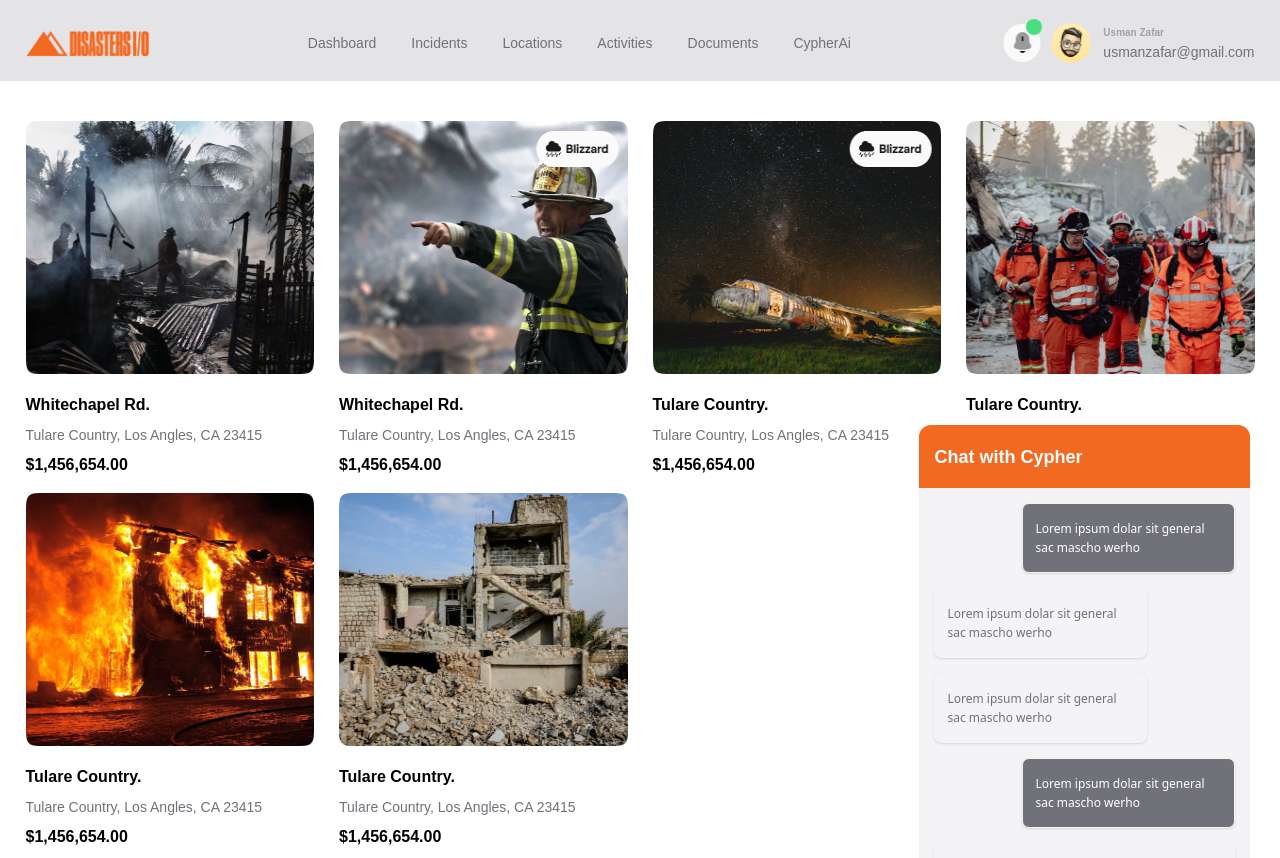
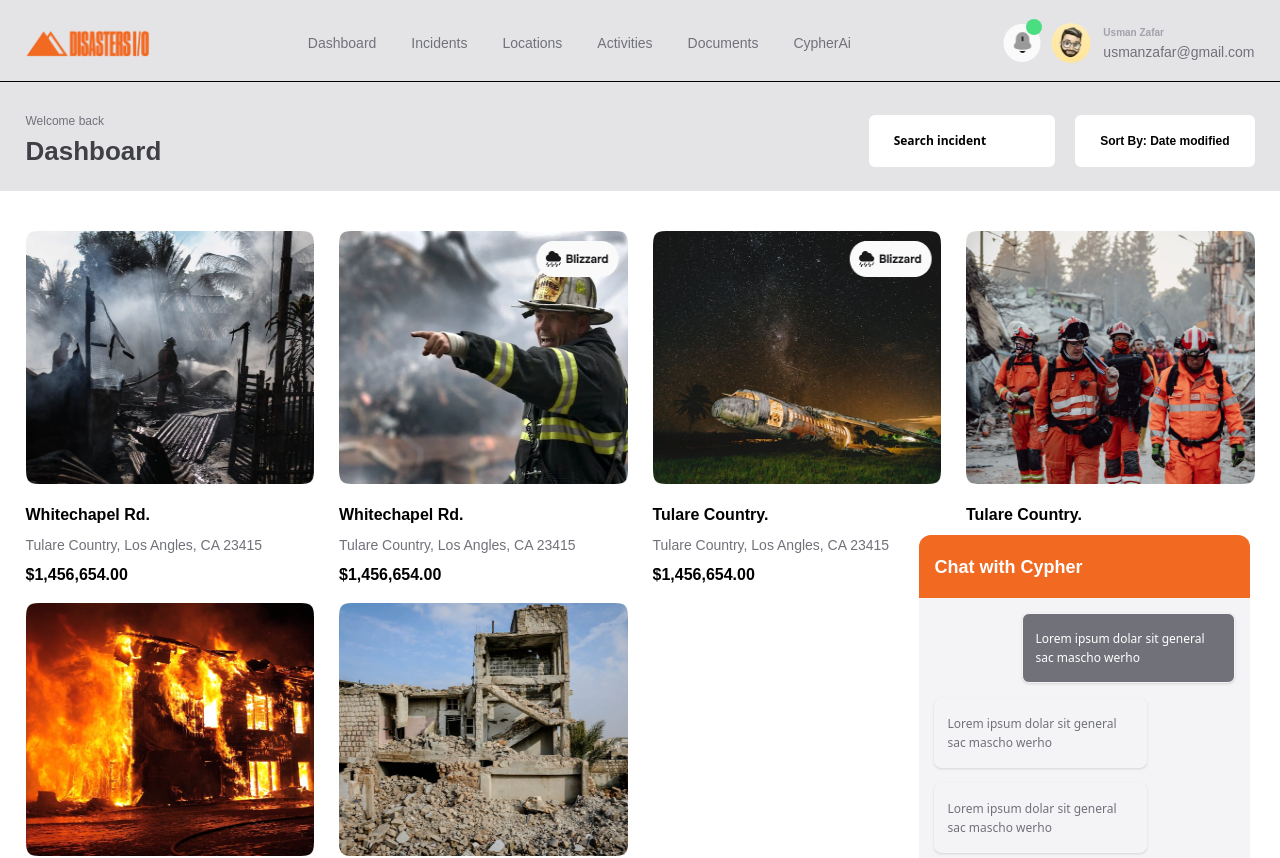
Before and after one commit to DeveloperMokchhedul/reactassainment1, a React (Vite) app: page / in a window 1280 px wide. Shown: the top 858 px of the page. Built offline with nearby package versions, Linux system fonts and the light colour scheme.

Commit message:
secondary navbar creation successfully  and add logic

```diff
--- a/src/App.jsx
+++ b/src/App.jsx
@@ -7,21 +7,31 @@ import Locations from './pages/Locations'
 import Activities from './pages/Activities'
 import Documents from './pages/Documents'
 import CypherAi from './pages/CypherAi'
-import Navbar from './components/Navbar'
+import Navbar from './components/navbar/Navbar'
+import SecondaryNavbar from './components/navbar/SecondaryNavbar'
+import GetStartPage from './components/Incidents/GetStartPage'
 
 function App() {
   return (
     <>
-    <Navbar />
-    <Routes>
-      <Route path='/' element = {<Dashboard />} />
-      <Route path='/incidents' element = {<Incidents />} />
-      <Route path='/locations' element = {<Locations />} />
-      <Route path='/activities' element = {<Activities />} />
-      <Route path='/documents' element = {<Documents />} />
-      <Route path='/cypherai' element = {<CypherAi />} />
-      <Route path='*' element = {<NotFound />} />
-    </Routes>
+      <Navbar />
+      <Routes>
+        <Route path='/' element={<SecondaryNavbar />}>
+          <Route path='/' element={<Dashboard />} />
+          <Route path='/dashboard' element={<Dashboard />} />
+        </Route>
+        <Route element={<SecondaryNavbar />}>
+          <Route path='/incidents' element={<Incidents />} />
+          <Route path='/incidents/create' element={<GetStartPage />} />
+        </Route>
+        <Route element = {<SecondaryNavbar />}>
+          <Route path='/locations' element={<Locations />} />
+        </Route>
+        <Route path='/activities' element={<Activities />} />
+        <Route path='/documents' element={<Documents />} />
+        <Route path='/cypherai' element={<CypherAi />} />
+        <Route path='*' element={<NotFound />} />
+      </Routes>
 
     </>
   )
--- a/src/components/Incidents/place/InsidentPlace.jsx
+++ b/src/components/Incidents/place/InsidentPlace.jsx
@@ -6,7 +6,7 @@ function InsidentPlace() {
     return (
         <>
             <section>
-                <Container className={"max-w-[752px] h-[589px"}>
+                <Container className={"max-w-[752px] h-[589px]"}>
                     <Title className={"text-[24px] text-start"}>Where's the incident</Title>
                     <div className='max-w-[518px]'>
                     <p className='text-[14px] leading-[22px] text-secondary '>Enter a GPS, address. or pin point on the map. Try to be as accurate <br /> as possible, or click:Jurisdiction Wide</p>
--- a/src/components/Locations/Cast.jsx
+++ b/src/components/Locations/Cast.jsx
@@ -0,0 +1,11 @@
+import React from 'react'
+
+function Cast() {
+  return (
+    <div>
+      cast
+    </div>
+  )
+}
+
+export default Cast
--- a/src/components/common/ButtonIcon.jsx
+++ b/src/components/common/ButtonIcon.jsx
@@ -1,10 +1,10 @@
 import React from 'react'
 import cn from '../../utils/cn'
 
-function ButtonIcon({children,className}) {
+function ButtonIcon({children,className, onClick}) {
   return (
     <>
-    <button className={cn(`py-[17px] px-[25px] gap-[5px] rounded-[6px] font-bold text-[12px] pr-[69px] text-white bg-[#F26922]`,className)} >{children}</button>
+    <button onClick={onClick} className={cn(`py-[17px] px-[25px] gap-[5px] rounded-[6px] font-bold text-[12px] pr-[69px] text-white bg-[#F26922]`,className)} >{children}</button>
 
     </>
   )
--- /dev/null
+++ b/src/components/navbar/SecondaryNavbar.jsx
@@ -0,0 +1,52 @@
+import React from 'react'
+import Container from '../common/Container'
+import { Outlet, useLocation, useNavigate } from 'react-router-dom'
+import Button from '../common/Button'
+import ButtonIcon from '../common/ButtonIcon'
+
+function SecondaryNavbar() {
+    const location = useLocation()
+    console.log(location.pathname)
+    const navigate = useNavigate()
+
+
+    if (location.pathname === "/incidents/create") {
+        return <Outlet />
+    }
+
+    return (
+        <>
+            <nav className='bg-bgPrimary pt-[32px] pb-[23px] border-t'>
+                <Container>
+                    <div className='flex justify-between items-center'>
+                        <div className='flex flex-col gap-[06px]'>
+                            <p className='font-onest text-[12px] leading-[15px] text-secondary'>Welcome back</p>
+                            <h1 className='font-onest font-bold text-[26px] leading-[33px] text-bgBlack'>
+                                {/* Dynamic title based on the path */}
+                                {location.pathname === "/" && "Dashboard" ||
+                                location.pathname === "/incidents" && "Incidents" ||
+                                location.pathname === "/locations" && "DR-4699 March 2023 Severe Storms"}
+                            </h1>
+                        </div>
+                        <div className='flex gap-5'>
+                            <ButtonIcon className={"bg-white text-black"}>Search incident</ButtonIcon>
+                            <Button className={"bg-white text-black"}>Sort By: Date modified</Button>
+                            {
+                                 location.pathname === "/incidents"
+                                 ? <ButtonIcon onClick={() => navigate("/incidents/create")}>New Incident</ButtonIcon>
+                                 : location.pathname === "/dashboard"
+                                 ? <Button>Cypher AI</Button>
+                                 : null
+                            }
+
+                        </div>
+                    </div>
+                </Container>
+            </nav>
+
+            <Outlet />
+        </>
+    )
+}
+
+export default SecondaryNavbar
--- a/src/pages/Incidents.jsx
+++ b/src/pages/Incidents.jsx
@@ -1,7 +1,6 @@
 import React from 'react'
 import ImageCardSystem from '../components/common/ImageCardSystem'
 import Container from '../components/common/Container'
-import GetStartPage from '../components/Incidents/GetStartPage'
 import IncidentDescriber from '../components/Incidents/IncidentDescriber'
 import InsidentInput from '../components/Incidents/insidentInput/InsidentInput'
 import InsidentPlace from '../components/Incidents/place/InsidentPlace'
@@ -11,7 +10,6 @@ function Incidents() {
     <div>
       <Container>
         <ImageCardSystem />
-        <GetStartPage />
         <IncidentDescriber />
         <InsidentInput />
         <InsidentPlace />
```
Also changed, not shown: src/components/navbar/Navbar.jsx (renamed from src/components/Navbar.jsx, +5 -5 lines).
